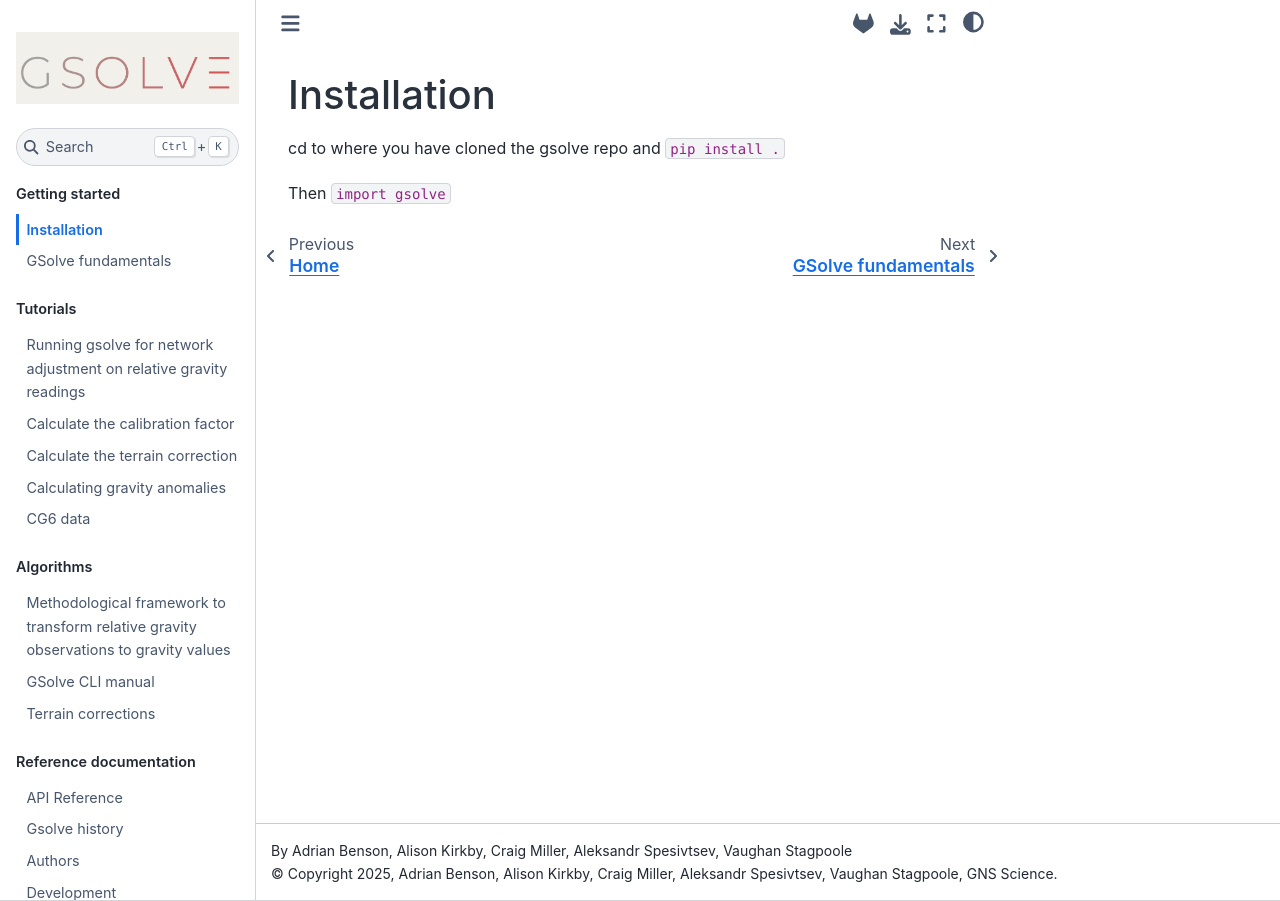
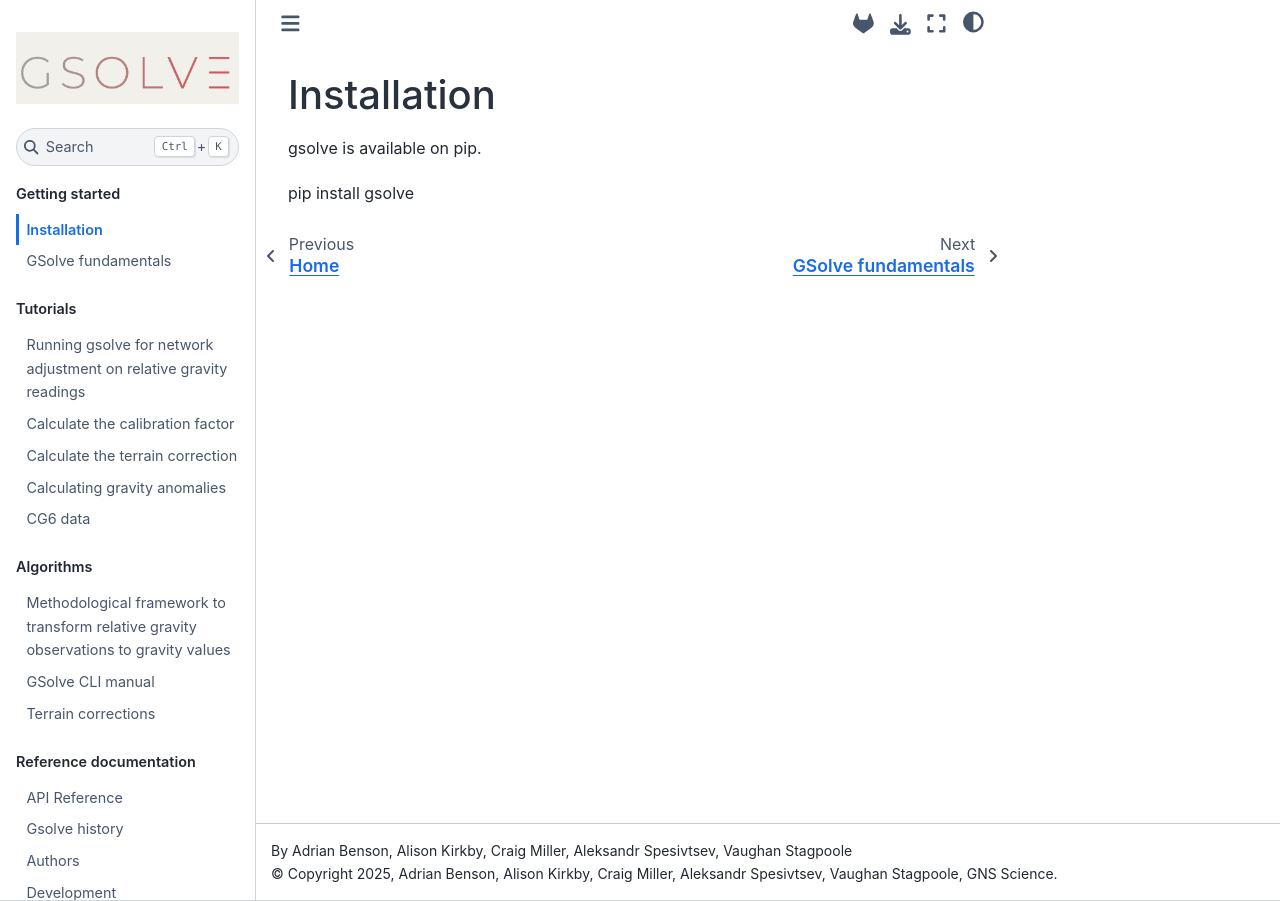
Before and after one commit to GNS-Science/gsolve, a Sphinx documentation site: the page built from docs/source/installation.md, in a window 1280 px wide. Built offline with Sphinx 7.4.7 and the Sphinx Book theme 1.1.4, drawn with Linux system fonts in a browser that asks for light colours.

Commit message:
Update installation instructions for gsolve

````diff
--- a/docs/source/installation.md
+++ b/docs/source/installation.md
@@ -1,5 +1,5 @@
 # Installation
 
-cd to where you have cloned the gsolve repo and ```pip install .```
+gsolve is available on pip.
 
-Then ```import gsolve```
+pip install gsolve
````
